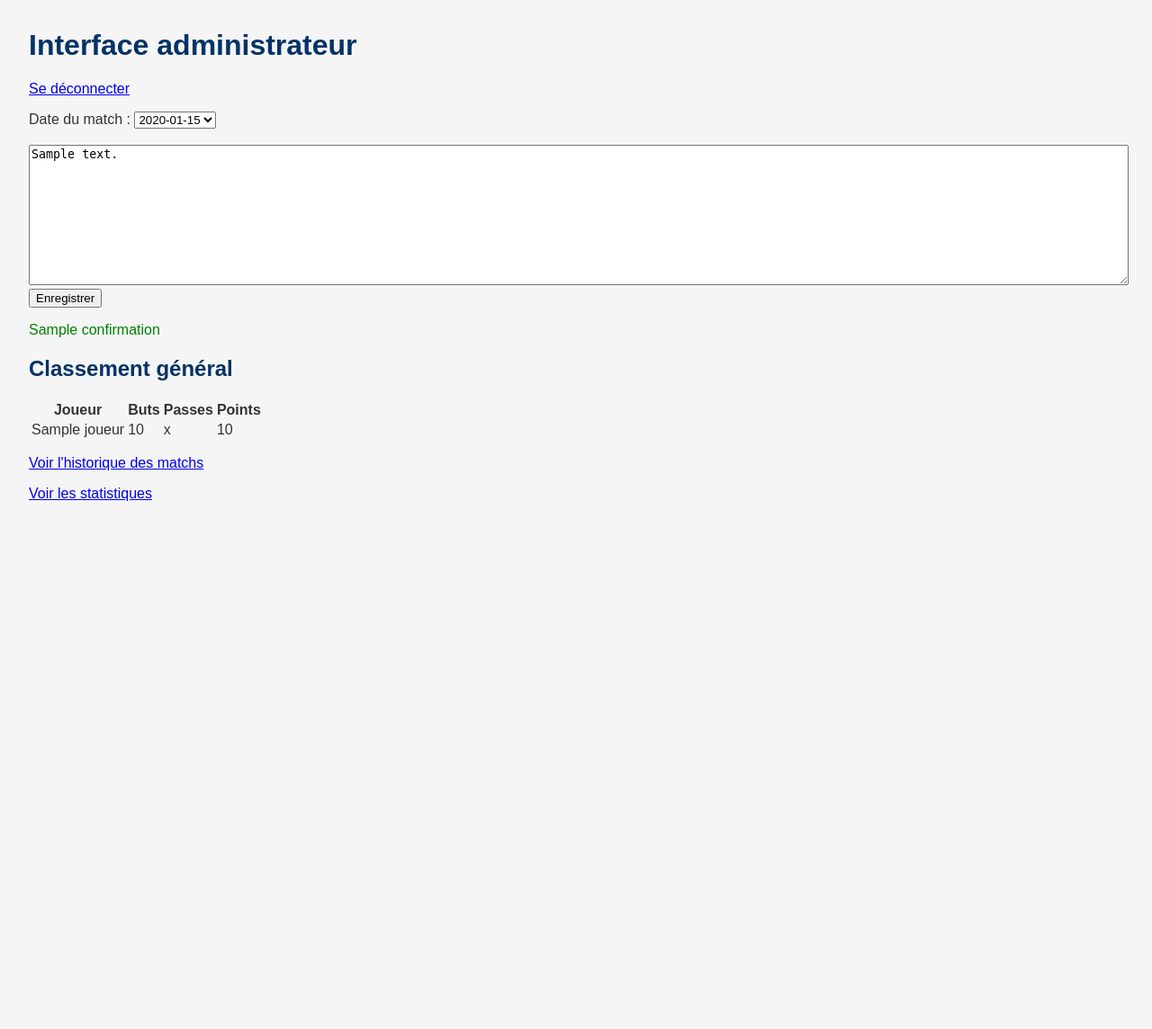
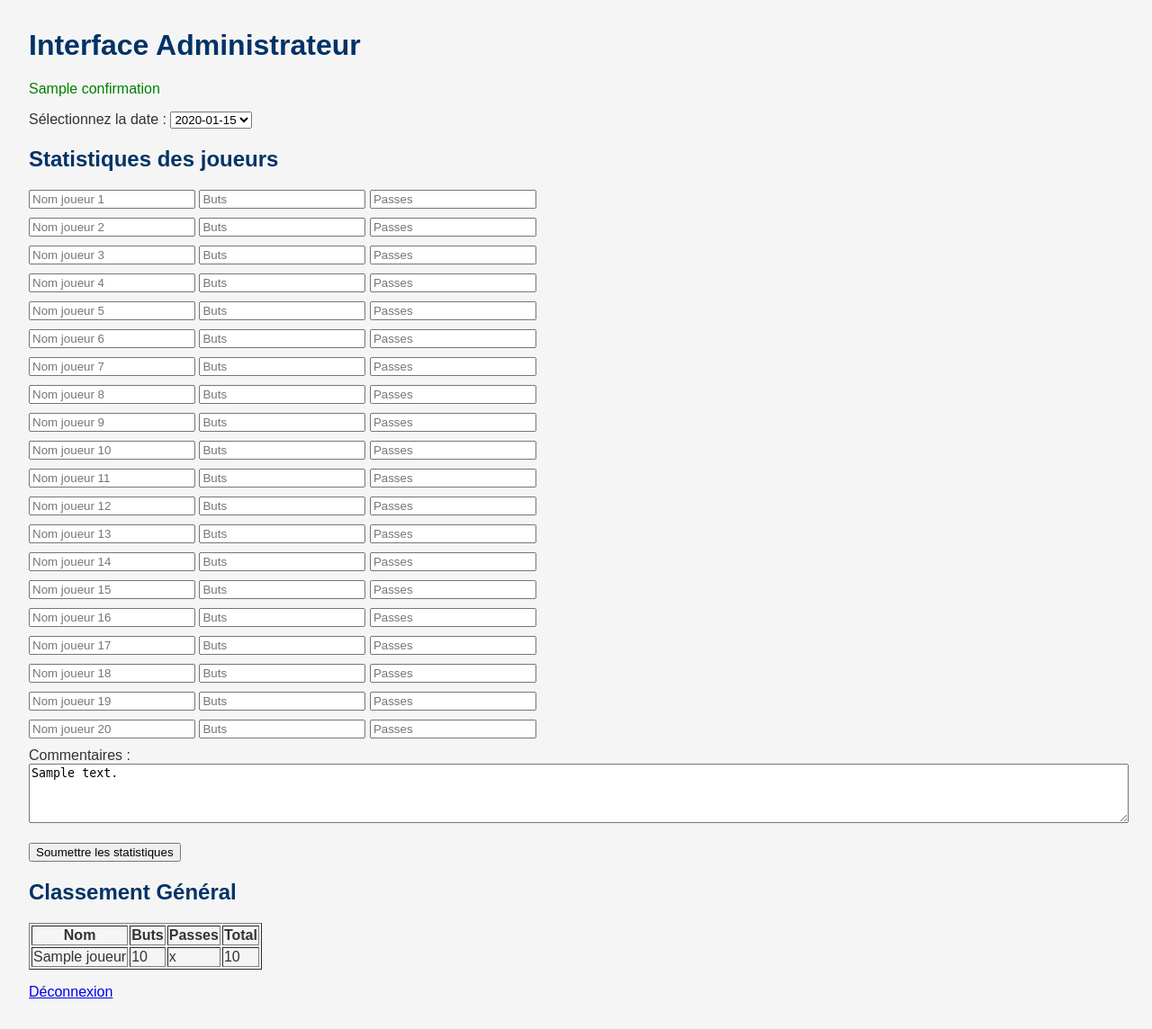
Before and after one commit to David9800-his/lesPlombiersAPP, a Flask app: template templates/admin.html in a window 1280 px wide. Shown: the whole page at 90% size. Before the commit the page ends 557 px from the top, so only its background shows below. Run offline with Flask 3, Linux system fonts and the light colour scheme; the visitor is signed in with stand-in values (Sample User, id 1); the template is opened without the code that fills it: most values are stand-ins (such as "Sample title", 1, 10 or a date in 2020).

Commit message:
Fix classement et admin html

```diff
--- a/agent_stats_hockey.py
+++ b/agent_stats_hockey.py
@@ -46,11 +46,22 @@ def admin():
     if request.method == 'POST':
         selected_date = request.form['date']
         commentaires = request.form['commentaires']
+        joueurs = []
+        for i in range(1, 21):
+            nom = request.form.get(f"joueur_{i}")
+            buts = request.form.get(f"buts_{i}")
+            passes = request.form.get(f"passes_{i}")
+            if nom:
+                joueurs.append({
+                    "nom": nom,
+                    "buts": int(buts) if buts else 0,
+                    "passes": int(passes) if passes else 0
+                })
         if selected_date:
             nom_fichier = os.path.join(DOSSIER_JSON, f"{selected_date}.json")
             with open(nom_fichier, 'w', encoding='utf-8') as f:
-                json.dump({"commentaires": commentaires}, f)
-            confirmation = f"Commentaires enregistrés pour la partie du {selected_date}"
+                json.dump({"commentaires": commentaires, "joueurs": joueurs}, f, ensure_ascii=False, indent=2)
+            confirmation = f"Statistiques enregistrées pour la partie du {selected_date}"
 
     classement = calculer_classement_general()
     return render_template("admin.html", dates=DATES_MARDIS, selected_date=selected_date, commentaires=commentaires, confirmation=confirmation, classement=classement)
@@ -107,8 +118,6 @@ def calculer_classement_general():
             stats[nom]['passes'] += joueur.get('passes', 0)
     return sorted(stats.items(), key=lambda item: item[1]['buts'] + item[1]['passes'], reverse=True)
 
-import os
-
 if __name__ == '__main__':
     port = int(os.environ.get("PORT", 5000))
     app.run(host="0.0.0.0", port=port)
--- a/templates/admin.html
+++ b/templates/admin.html
@@ -2,38 +2,56 @@
 <html lang="fr">
 <head>
     <meta charset="UTF-8">
-    <title>Admin - Les Plombiers</title>
+    <title>Interface Administrateur</title>
     <link rel="stylesheet" href="/static/style.css">
 </head>
 <body>
-    <h1>Interface administrateur</h1>
+    <h1>Interface Administrateur</h1>
+
+    {% if error %}<p style="color:red">{{ error }}</p>{% endif %}
+    {% if confirmation %}<p style="color:green">{{ confirmation }}</p>{% endif %}
 
     {% if not session.logged_in %}
     <form method="post">
-            <label for="password">Mot de passe :</label>
-            <input type="password" id="password" name="password">
+        <input type="password" name="password" placeholder="Mot de passe">
         <button type="submit">Connexion</button>
     </form>
-        {% if error %}<p style="color:red">{{ error }}</p>{% endif %}
     {% else %}
-        <p><a href="/logout">Se déconnecter</a></p>
+
     <form method="post">
-            <label for="date">Date du match :</label>
-            <select name="date" id="date">
-                {% for d in dates %}
-                    <option value="{{ d }}" {% if selected_date == d %}selected{% endif %}>{{ d }}</option>
+        <label for="date">Sélectionnez la date :</label>
+        <select name="date">
+            {% for date in dates %}
+                <option value="{{ date }}" {% if selected_date == date %}selected{% endif %}>{{ date }}</option>
             {% endfor %}
         </select>
-            <br><br>
-            <textarea name="commentaires" rows="10" cols="50" placeholder="Coller ici les commentaires Facebook...">{{ commentaires }}</textarea><br>
-            <button type="submit">Enregistrer</button>
+
+        <h2>Statistiques des joueurs</h2>
+        {% for i in range(1, 21) %}
+            <div style="margin-bottom: 10px;">
+                <input type="text" name="joueur_{{ i }}" placeholder="Nom joueur {{ i }}">
+                <input type="number" name="buts_{{ i }}" placeholder="Buts">
+                <input type="number" name="passes_{{ i }}" placeholder="Passes">
+            </div>
+        {% endfor %}
+
+        <label for="commentaires">Commentaires :</label><br>
+        <textarea name="commentaires" rows="4" cols="50">{{ commentaires }}</textarea><br><br>
+
+        <button type="submit">Soumettre les statistiques</button>
     </form>
-        {% if confirmation %}<p style="color:green">{{ confirmation }}</p>{% endif %}
-        {% if error %}<p style="color:red">{{ error }}</p>{% endif %}
 
-        <h2>Classement général</h2>
-        <table>
-            <tr><th>Joueur</th><th>Buts</th><th>Passes</th><th>Points</th></tr>
+    <h2>Classement Général</h2>
+    <table border="1">
+        <thead>
+            <tr>
+                <th>Nom</th>
+                <th>Buts</th>
+                <th>Passes</th>
+                <th>Total</th>
+            </tr>
+        </thead>
+        <tbody>
             {% for joueur, stats in classement %}
             <tr>
                 <td>{{ joueur }}</td>
@@ -42,10 +60,11 @@
                 <td>{{ stats.buts + stats.passes }}</td>
             </tr>
             {% endfor %}
+        </tbody>
     </table>
 
-        <p><a href="/historique">Voir l'historique des matchs</a></p>
-        <p><a href="/stats">Voir les statistiques</a></p>
+    <p><a href="/logout">Déconnexion</a></p>
+
     {% endif %}
 </body>
 </html>
```
Lines whose indentation alone changed are shown as unchanged.
